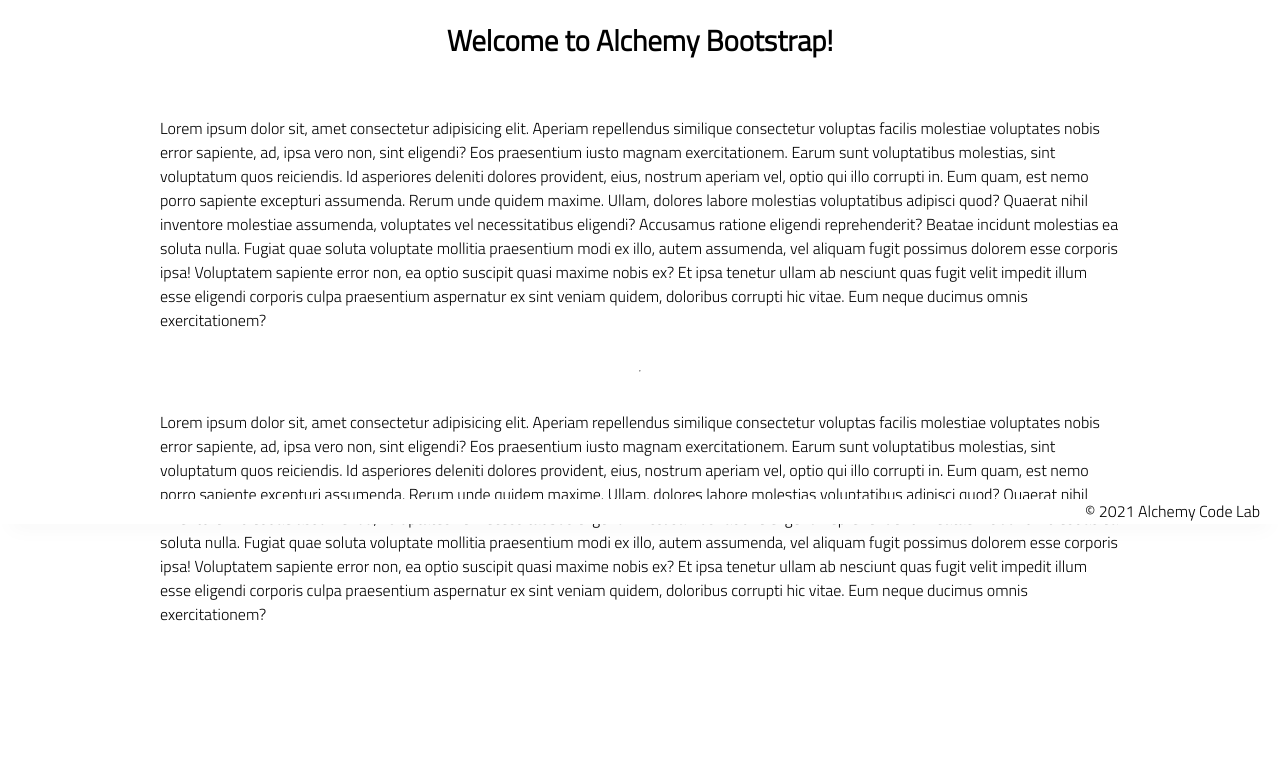
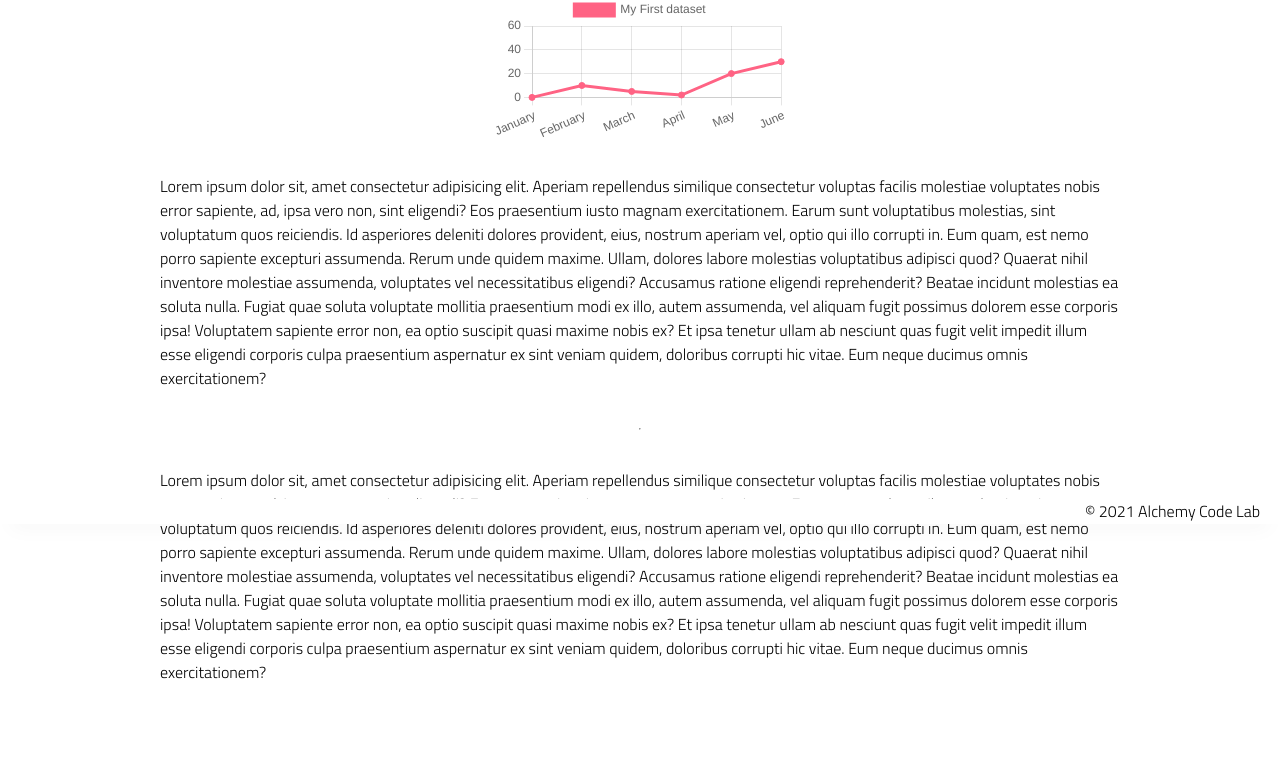
Before and after one commit to hdsteineke/chart-munge-spotlight, a plain HTML site: page index.html in a window 1280 px wide. Shown: the part 276-1052 px from the top of the page. Before the commit the page ends 994 px from the top, so only its background shows below. Drawn offline with nearby package versions, Linux system fonts and the light colour scheme.

Commit message:
imported chart info and chart is displaying in live server

```diff
--- a/app.js
+++ b/app.js
@@ -6,3 +6,35 @@
   // get user input
   // use user input to update state
   // update DOM to reflect the new state
+
+
+const labels = [
+    'January',
+    'February',
+    'March',
+    'April',
+    'May',
+    'June',
+];
+
+const data = {
+    labels: labels,
+    datasets: [{
+        label: 'My First dataset',
+        backgroundColor: 'rgb(255, 99, 132)',
+        borderColor: 'rgb(255, 99, 132)',
+        data: [0, 10, 5, 2, 20, 30, 45],
+    }]
+};
+
+const config = {
+    type: 'line',
+    data: data,
+    options: {}
+};
+
+
+const myChart = new Chart(
+    document.getElementById('myChart'),
+    config
+);
--- a/index.html
+++ b/index.html
@@ -9,6 +9,7 @@
     <link rel="stylesheet" href="./styles/reset.css">
     <link rel="stylesheet" href="./styles/style.css">
     <link rel="stylesheet" href="./styles/home.css">
+    <script src="https://cdn.jsdelivr.net/npm/chart.js"></script>
     <title>Document</title>
 </head>
 
@@ -21,9 +22,9 @@
     <main>
         <section class="main-section">
             <img class="main-logo" src="./assets/alchemy-logo.png" />
-            <h2>
-                Welcome to Alchemy Bootstrap!
-            </h2>
+            <div>
+                <canvas id="myChart"></canvas>
+            </div>
 
             <p>
                 Lorem ipsum dolor sit, amet consectetur adipisicing elit. Aperiam repellendus similique consectetur
```
Also changed, not shown: test/example.test.js (+1 -1 lines).
